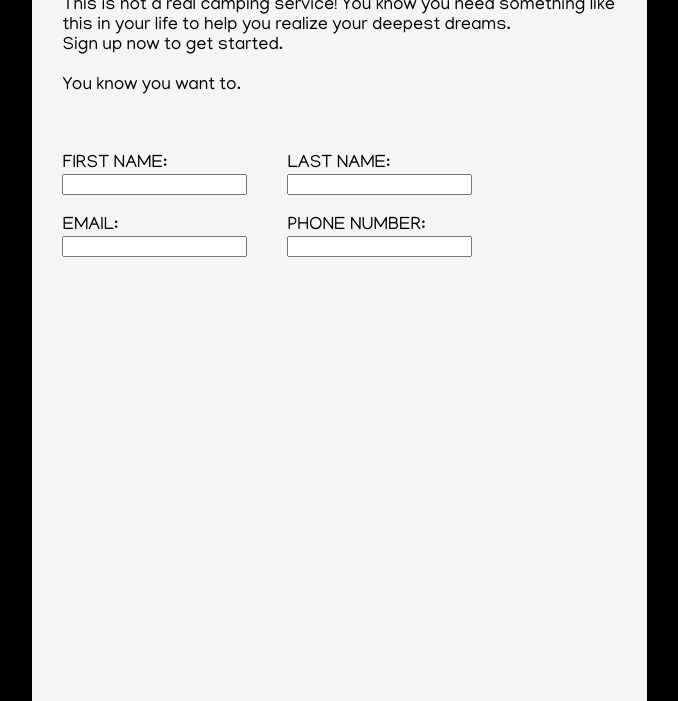
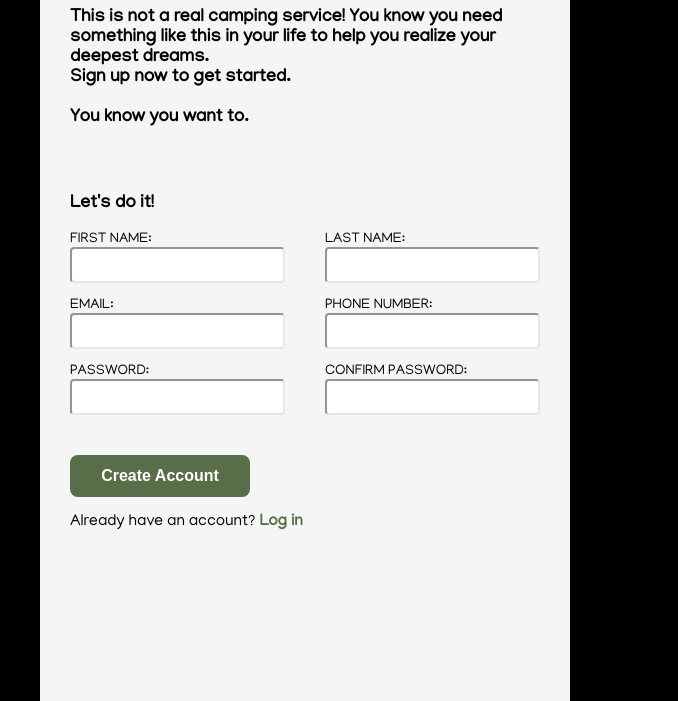
Before and after one commit to eekoka/sign-up-form, a plain HTML site: page index.html in a window 1280 px wide. Shown: the part 99-800 px from the top of the page, without its empty margins (454-1132 px from the left). Drawn offline with Linux system fonts and the light colour scheme.

Commit message:
complete form in html file

```diff
--- a/index.html
+++ b/index.html
@@ -16,36 +16,45 @@
 
     </div>
     <div class="right-side">
-        <form action="#" method="post">
-            <section id="form-head">
+        <div id="intro">
             <h1>DangIt Camping Sign-up</h1>
-                <p>
+            <p class="upper-text">
                 This is not a real camping service! You know you need something like this in your life to help you realize your deepest dreams.
                 <br>Sign up now to get started. <br><br> You know you want to.
             </p>
-            </section>
+        </div>
+        <div id="the-form">
+            <p class="upper-text">Let's do it!</p>
 
-            <section id="form-middle">
+            <form action="#" method="post">
+                <section id="form-section-1">
                     <div id="left-form">
                         <label for="fname">FIRST NAME:</label> <br>
                         <input type="text" id="fname" name="fname"> <br><br>
 
                         <label for="email">EMAIL:</label> <br>
-                    <input type="text" id="email" name="email">
+                        <input type="text" id="email" name="email"><br><br>
+
+                        <label for="password1">PASSWORD:</label> <br>
+                        <input type="text" id="password1" name="password1">
                     </div>
                     <div id="right-form">
                         <label for="lname">LAST NAME:</label> <br>
                         <input type="text" id="lname" name="lname"><br><br>
 
-                    <label for="phnumber">PHONE NUMBER:</label> <br>
-                    <input type="text" id="phnumber" name="phnumber">
+                        <label for="phone">PHONE NUMBER:</label> <br>
+                        <input type="text" id="phone" name="phone"><br><br>
+
+                        <label for="password2">CONFIRM PASSWORD:</label> <br>
+                        <input type="text" id="password2" name="password2">
                     </div>
                 </section>
-
-            <section id="form-end">
-
+                <section id="form-section-2">
+                    <button id="submit-button" type="submit">Create Account</button>
+                    <p class="lower-text">Already have an account? <a href="#">Log in</a></p>
                 </section>
             </form>
         </div>
+    </div>
 </body>
 </html>
--- a/style.css
+++ b/style.css
@@ -5,8 +5,8 @@ body {
     font-size: 18px;
     margin: 0px;
     background-color: black;
-    padding-left: 14vw;
-    padding-right: 14vw;
+    padding-left: 20vw;
+    padding-right: 20vw;
 }
 
 .left-side {
@@ -19,15 +19,61 @@ body {
     background-color: whitesmoke;
 }
 
-#form-middle {
+#the-form {
+    padding: 10px 30px;
+}
+
+#form-section-1 {
     display: flex;
-    padding: 20px 30px;
+    padding-bottom: 20px;
 }
 
 #left-form {
     margin-right: 40px;
 }
 
-#form-head {
+#intro {
     padding: 20px 30px;
 }
+
+form {
+    font-size: 14px;
+}
+
+#form-section-2 {
+    display: flex;
+    padding-top: 20px;
+    flex-direction: column;
+}
+
+.upper-text {
+    font-weight: 600;
+}
+
+.lower-text {
+    font-size: 16px;
+}
+
+#submit-button {
+    background-color: #596D48;
+    border: none;
+    color: white;
+    padding: 12px 20px;
+    font-size: 16px;
+    font-weight: 800;
+    width: 180px;
+    border-radius: 8px;
+}
+
+a {
+    color: #596D48;
+    text-decoration: none;
+    font-weight: 800;
+}
+
+input {
+    height: 30px;
+    font-size: 16px;
+    border-radius: 4px;
+    border-color: #E5E7EB;
+}
```
Lines whose indentation alone changed are shown as unchanged.
